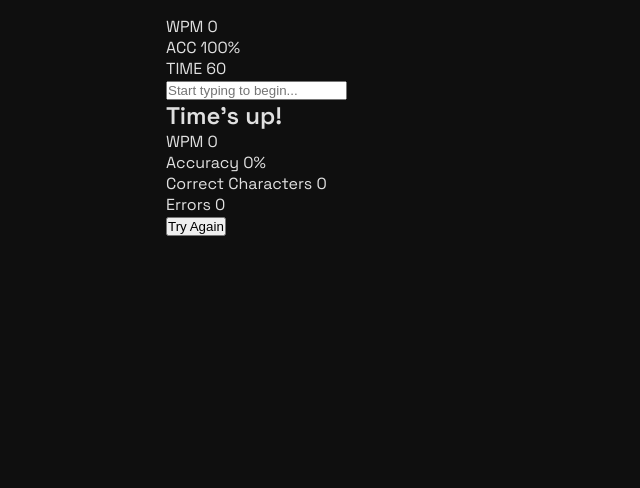
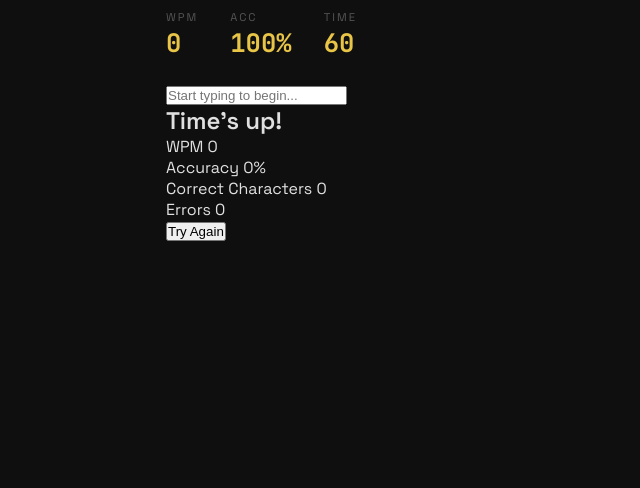
Before and after one commit to xtekkis/typing-speed-test, a plain HTML site: page index.html in a window 1280 px wide. Shown: the part 312-800 px from the top of the page, without its empty margins (116-756 px from the left). Drawn offline with Linux system fonts and the light colour scheme.

Commit message:
Stats bar styling

```diff
--- a/style.css
+++ b/style.css
@@ -41,3 +41,30 @@ body {
   margin-bottom: 2rem;
   letter-spacing: -1px;
 }
+
+/* Stats Bar */
+.stats-bar {
+  display: flex;
+  gap: 2rem;
+  margin-bottom: 1.5rem;
+}
+
+.stat {
+  display: flex;
+  flex-direction: column;
+  gap: 2px;
+}
+
+.stat-label {
+  font-size: 0.7rem;
+  color: var(--muted);
+  letter-spacing: 2px;
+  text-transform: uppercase;
+}
+
+.stat-value {
+  font-family: 'JetBrains Mono', monospace;
+  font-size: 1.6rem;
+  font-weight: 700;
+  color: var(--accent);
+}
```
